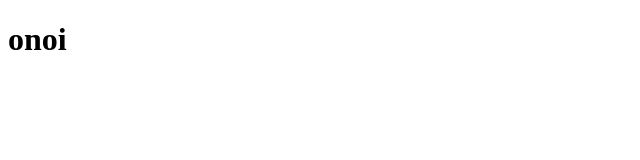
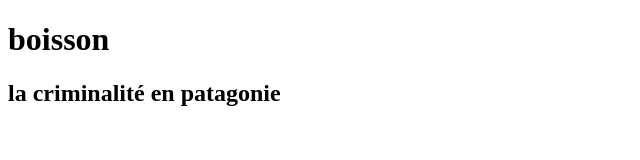
Before and after one commit to pierreguerin12/git-intro-guerin-pierre, a plain HTML site: page index.html in a window 1280 px wide. Shown: the whole page, without its empty margins (0-640 px from the left). Drawn offline with Linux system fonts and the light colour scheme.

Commit message:
Ajout titre h1 h2

```diff
--- a/index.html
+++ b/index.html
@@ -6,4 +6,5 @@
 	</head>
 	<body></body>
 </html>
-<h1>onoi</h1>
+<h1>boisson</h1>
+<h2>la criminalité en patagonie</h2>
```
